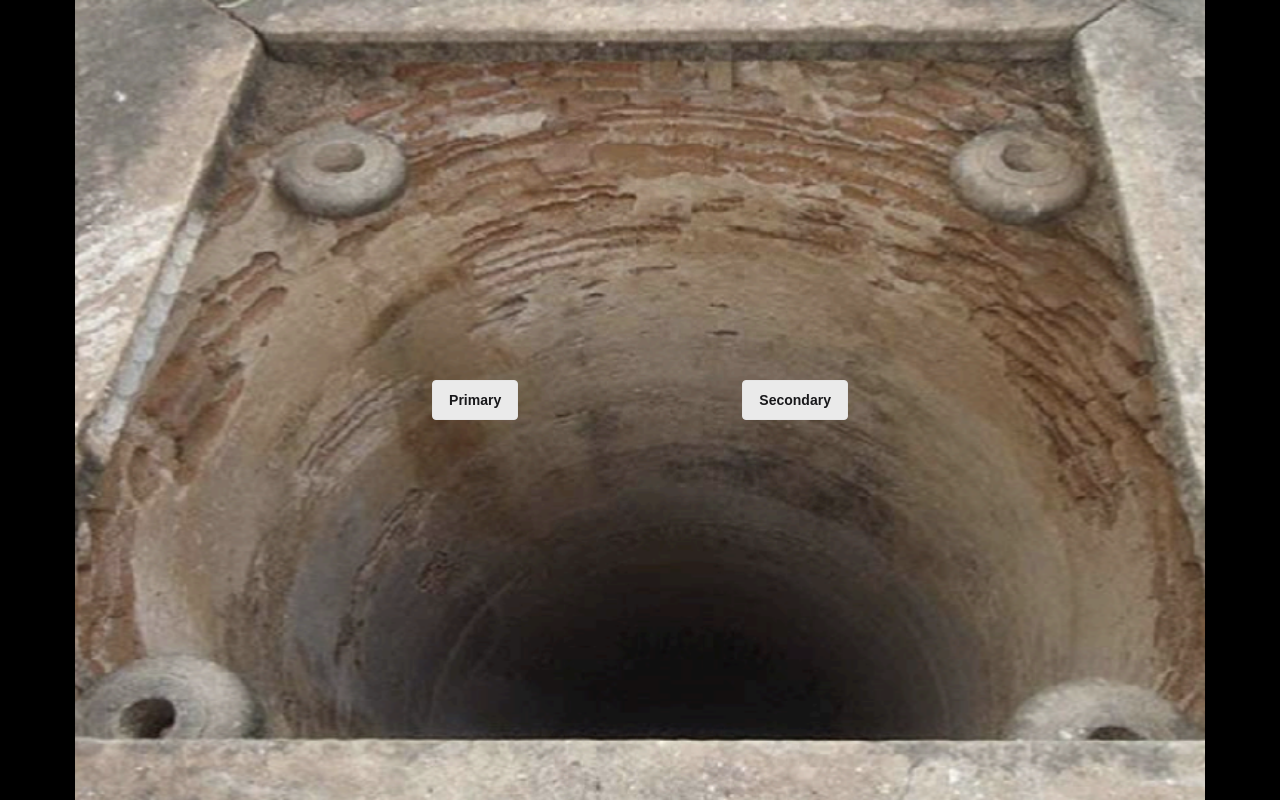
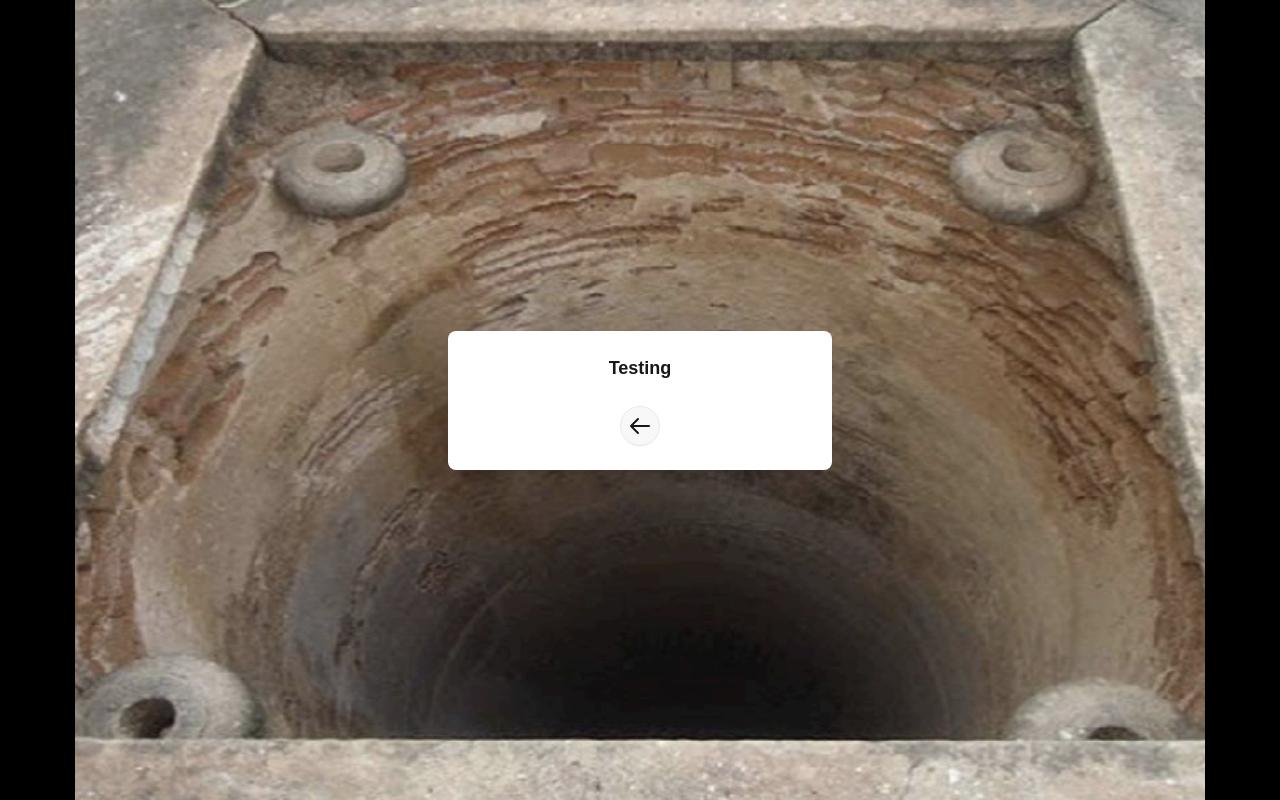
Before and after one commit to RyanDelbango/immortality-hole, a Next.js app: page / in a window 1280 px wide. Both pictures are taken after a click on the button "Primary". Built offline with nearby package versions, Linux system fonts and the light colour scheme.

Commit message:
Add card and button fade out

```diff
--- a/src/app/page.tsx
+++ b/src/app/page.tsx
@@ -2,9 +2,12 @@
 
 import { useState, useEffect } from "react";
 import ClientButton from "@/components/ClientButton";
+import ContentCard from "@/components/ContentCard";
 
 export default function Home() {
   const [showButton, setShowButton] = useState(false);
+  const [showCard, setShowCard] = useState(false);
+  const [cardVisible, setCardVisible] = useState(false);
 
   useEffect(() => {
     const timer = setTimeout(() => {
@@ -13,6 +16,33 @@ export default function Home() {
 
     return () => clearTimeout(timer);
   }, []);
+
+  // Monitor showCard changes to handle DOM visibility
+  useEffect(() => {
+    if (showCard) {
+      setCardVisible(true);
+    } else {
+      // When hiding card, delay removing it from DOM until animation completes
+      const timer = setTimeout(() => {
+        setCardVisible(false);
+      }, 300); // Match the duration-300 in ContentCard
+      return () => clearTimeout(timer);
+    }
+  }, [showCard]);
+
+  const handleButtonClick = () => {
+    setShowButton(false);
+    setTimeout(() => {
+      setShowCard(true);
+    }, 500); // Small delay to ensure buttons fade out first
+  };
+
+  const handleArrowClick = () => {
+    setShowCard(false);
+    setTimeout(() => {
+      setShowButton(true);
+    }, 500); // Small delay to ensure card fades out first
+  };
 
   return (
     <div
@@ -26,13 +56,27 @@ export default function Home() {
           minWidth: "100%",
         }}
       >
-        <div className={`w-1/2 mx-auto flex justify-around transition-opacity duration-1000 ease-in ${showButton ? 'opacity-100' : 'opacity-0'}`}>
-          <ClientButton message="Primary" className="btn btn-soft">
-            Primary
-          </ClientButton>
-          <ClientButton message="Secondary" className="btn btn-soft">
-            Secondary
-          </ClientButton>
+        <div className="relative w-full flex items-center justify-center">
+          {/* Buttons container - always in DOM but with opacity transition */}
+          <div
+            className={`w-1/2 flex justify-around transition-opacity ${showButton ? 'duration-1000' : 'duration-300'} ease-in
+              ${showButton ? 'opacity-100 z-20' : 'opacity-0 z-0'}
+              ${!showButton ? 'pointer-events-none' : ''}`}
+          >
+            <ClientButton className="btn btn-soft" onClick={handleButtonClick}>
+              Primary
+            </ClientButton>
+            <ClientButton className="btn btn-soft" onClick={handleButtonClick}>
+              Secondary
+            </ClientButton>
+          </div>
+
+          {/* Card component - stays in DOM during transition */}
+          {cardVisible && (
+            <div className={`absolute ${showCard ? 'z-20' : 'z-0'}`}>
+              <ContentCard onArrowClick={handleArrowClick} isVisible={showCard} />
+            </div>
+          )}
         </div>
       </div>
     </div>
--- a/src/components/ClientButton.tsx
+++ b/src/components/ClientButton.tsx
@@ -3,13 +3,13 @@
 interface ButtonProps {
   className?: string;
   children: React.ReactNode;
-  message?: string;
+  onClick?: () => void;
 }
 
-export default function ClientButton({ className, children, message }: ButtonProps) {
+export default function ClientButton({ className, children, onClick }: ButtonProps) {
   const handleClick = () => {
-    if (message) {
-      alert(message);
+    if (onClick) {
+      onClick();
     }
   };
 
--- /dev/null
+++ b/src/components/ContentCard.tsx
@@ -0,0 +1,25 @@
+"use client";
+
+interface ContentCardProps {
+  onArrowClick: () => void;
+  isVisible: boolean;
+}
+
+export default function ContentCard({ onArrowClick, isVisible }: ContentCardProps) {
+  return (
+    <div className={`transition-opacity ${isVisible ? 'duration-1000' : 'duration-300'} ease-in ${isVisible ? 'opacity-100' : 'opacity-0'} ${!isVisible ? 'pointer-events-none' : ''}`}>
+      <div className="card w-96 bg-base-100 shadow-xl">
+        <div className="card-body items-center text-center">
+          <h2 className="card-title">Testing</h2>
+          <div className="card-actions justify-center mt-4">
+            <button className="btn btn-circle" onClick={onArrowClick}>
+              <svg xmlns="http://www.w3.org/2000/svg" className="h-6 w-6" fill="none" viewBox="0 0 24 24" stroke="currentColor">
+                <path strokeLinecap="round" strokeLinejoin="round" strokeWidth={2} d="M10 19l-7-7m0 0l7-7m-7 7h18" />
+              </svg>
+            </button>
+          </div>
+        </div>
+      </div>
+    </div>
+  );
+}
```
